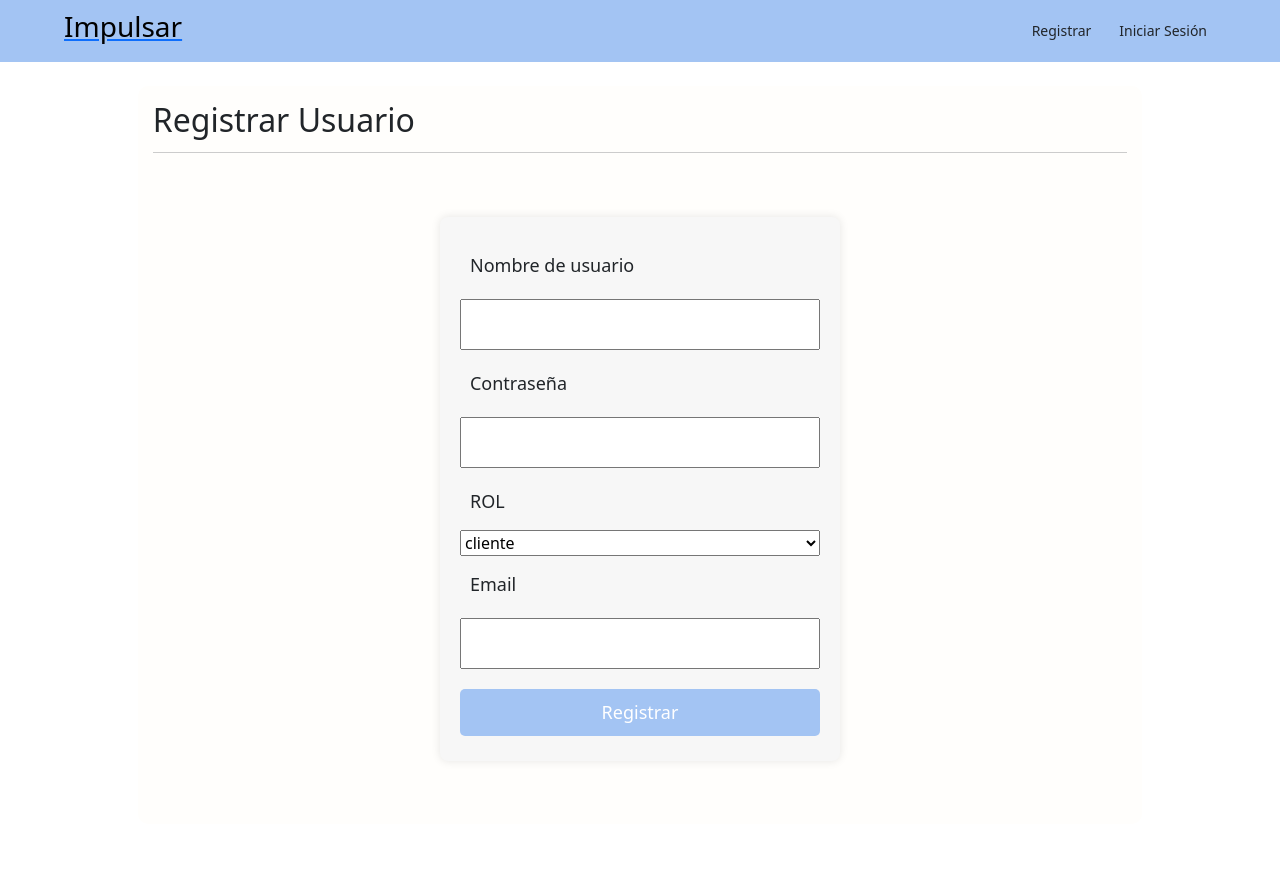
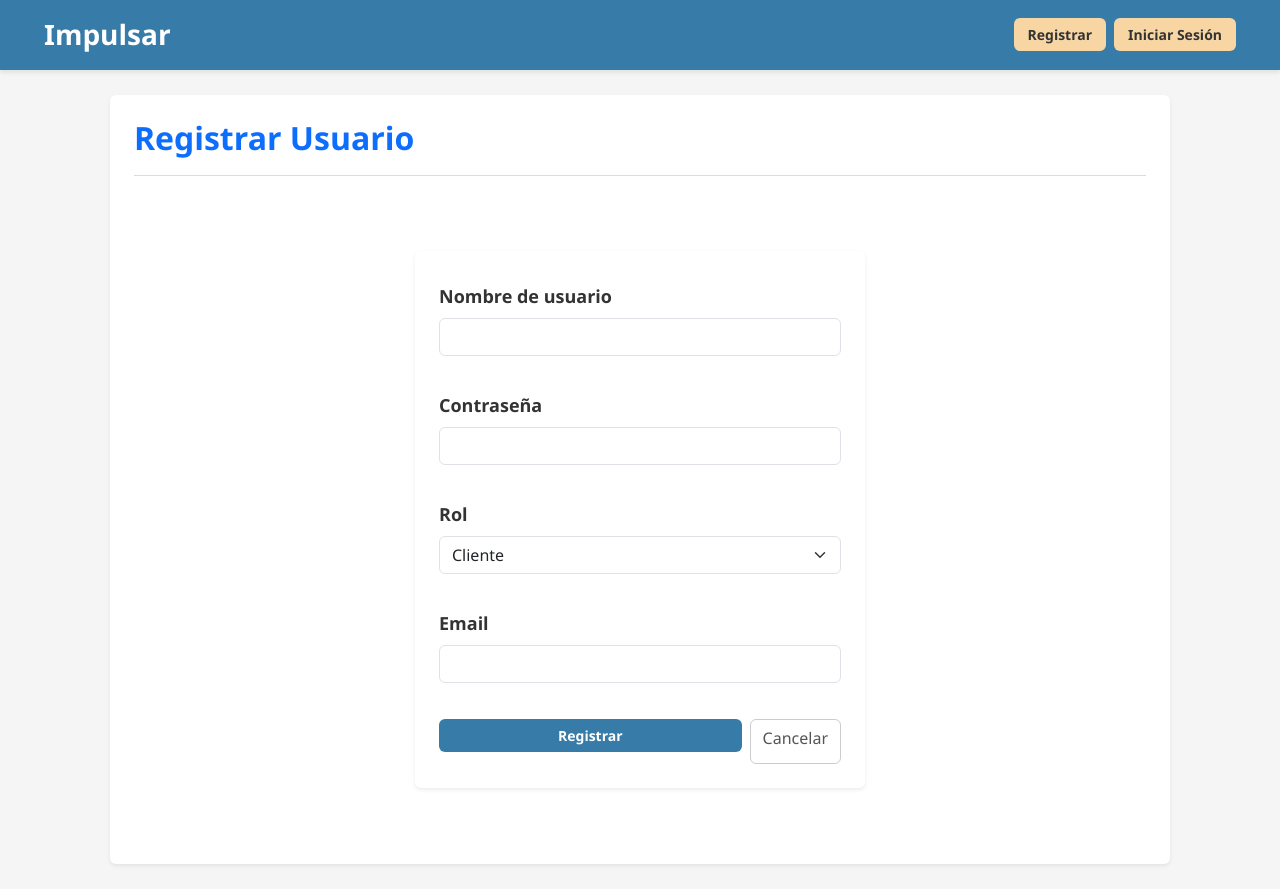
Before and after one commit to Franv-Dev/IMPULSAR, a Flask app: page /auth/register in a window 1280 px wide. Before the commit the page ends 762 px from the top, so only its background shows below. Run offline with Flask 3, Linux system fonts and the light colour scheme.

Commit message:
Mejora general

```diff
--- a/static/css/styles.css
+++ b/static/css/styles.css
@@ -9,30 +9,34 @@
 
 body {
     font-family: 'Segoe UI', Tahoma, Geneva, Verdana, sans-serif;
-    font-size: 20px;
-    background-color: #f5f5f5; /* gris muy claro */
+    font-size: 18px;
+    background-color: #f5f5f5;
     color: #333;
+    line-height: 1.5;
 }
 
 /* =========================
    HEADER / NAVBAR
 ========================= */
 .header {
-    background-color: #a3c4f3; /* azul pastel */
+    background-color: #377ba8; /* azul pastel más vivo */
     padding: 10px 0;
+    box-shadow: 0 2px 5px rgba(0,0,0,0.1);
 }
 
 .navbar-custom {
     display: flex;
     justify-content: space-between;
     align-items: center;
-    max-width: 90%;
+    max-width: 95%;
     margin: 0 auto;
+    flex-wrap: wrap;
 }
 
 .navbar-custom h1 {
-    color: #000000;
+    color: #fff;
     font-size: 28px;
+    font-weight: 700;
     text-decoration: none;
 }
 
@@ -40,40 +44,27 @@ body {
     display: flex;
     align-items: center;
     gap: 10px;
-}
-
-/* NAV RESPONSIVE */
-@media (max-width: 768px) {
-    .navbar-custom {
-        flex-direction: column;
-        align-items: flex-start;
-    }
-    .navbar-custom nav {
-        flex-direction: column;
-        align-items: flex-start;
-        gap: 5px;
-        margin-top: 10px;
-    }
+    flex-wrap: wrap;
 }
 
 /* IMAGEN USUARIO */
 .navbar-custom img {
-    width: 30px;
-    height: 30px;
+    width: 35px;
+    height: 35px;
     border-radius: 50%;
     object-fit: cover;
 }
 
 /* BOTONES PERSONALIZADOS */
 .btn-custom {
-    background-color: #f7d6a3; /* crema pastel */
+    background-color: #f7d6a3;
     color: #333;
-    border-radius: 5px;
-    padding: 5px 12px;
-    text-decoration: none;
+    border-radius: 6px;
+    padding: 6px 14px;
     font-size: 14px;
-    transition: background-color 0.3s ease;
+    font-weight: 600;
     border: none;
+    transition: all 0.3s ease;
 }
 
 .btn-custom:hover {
@@ -81,15 +72,28 @@ body {
     color: #fff;
 }
 
+/* BOTONES SECUNDARIOS */
+.btn-outline-secondary {
+    border: 1px solid #ccc;
+    color: #555;
+    transition: all 0.3s ease;
+}
+
+.btn-outline-secondary:hover {
+    background-color: #ccc;
+    color: #333;
+}
+
 /* =========================
    CONTENIDO PRINCIPAL
 ========================= */
 .content {
-    max-width: 90%;
-    margin: 20px auto;
-    padding: 15px;
-    background-color: #fffefc; /* crema suave */
-    border-radius: 10px;
+    max-width: 95%;
+    margin: 25px auto;
+    padding: 20px;
+    background-color: #fffefc;
+    border-radius: 12px;
+    box-shadow: 0 3px 8px rgba(0,0,0,0.05);
 }
 
 /* HEADER DE SECCIÓN */
@@ -97,44 +101,18 @@ body {
     display: flex;
     justify-content: space-between;
     align-items: center;
-    border-bottom: 1px solid #ccc;
-    padding-bottom: 5px;
-    margin-bottom: 15px;
+    border-bottom: 1px solid #ddd;
+    padding-bottom: 10px;
+    margin-bottom: 20px;
 }
 
 /* FLASH MESSAGES */
 .flash, .alert {
-    background-color: #d3d3d3; /* gris pastel */
+    background-color: #d3d3d3;
     color: #333;
-    padding: 10px;
-    margin-bottom: 10px;
-    border-radius: 5px;
-}
-
-/* =========================
-   ARTÍCULOS / PUBLICACIONES
-========================= */
-article {
-    padding: 10px;
-    margin-bottom: 15px;
-    border-bottom: 1px solid #ccc;
-}
-
-article header {
-    display: flex;
-    justify-content: space-between;
-    align-items: center;
-    margin-bottom: 8px;
-}
-
-article header h1 {
-    font-size: 26px;
-}
-
-article header .about {
-    font-style: italic;
-    color: #707070;
-    font-size: 18px;
+    padding: 10px 15px;
+    margin-bottom: 12px;
+    border-radius: 6px;
 }
 
 /* =========================
@@ -145,15 +123,7 @@ article header .about {
     justify-content: center;
     align-items: center;
     min-height: 80vh;
-}
-
-.register, .login {
-    width: 90%;
-    max-width: 400px;
-    background-color: #f7f7f7;
-    border-radius: 8px;
-    box-shadow: 0 0 10px rgba(0,0,0,0.1);
-    padding: 20px;
+    padding: 15px;
 }
 
 form {
@@ -161,34 +131,47 @@ form {
     flex-direction: column;
 }
 
-form label,
-form input,
-form textarea {
-    font-weight: 500;
-    margin: 5px 0;
-    font-size: 18px;
+form label {
+    font-weight: 600;
+    margin: 8px 0 4px;
+}
+
+form input, form textarea, form select {
+    font-size: 16px;
     padding: 10px;
+    border-radius: 6px;
+    border: 1px solid #ccc;
+    margin-bottom: 12px;
+    width: 100%;
+    transition: border 0.3s ease;
+}
+
+form input:focus, form textarea:focus, form select:focus {
+    border-color: #377ba8;
+    outline: none;
 }
 
 form input[type=submit] {
-    margin-top: 15px;
-    background-color: #a3c4f3; /* azul pastel */
+    background-color: #377ba8;
     color: #fff;
     border: none;
-    border-radius: 5px;
-    padding: 10px;
     cursor: pointer;
+    font-weight: 600;
     transition: background-color 0.3s ease;
 }
 
 form input[type=submit]:hover {
-    background-color: #7faee3;
+    background-color: #2c5d88;
 }
 
-/* LOGIN FORM ESPECIAL */
-.login {
-    max-width: 350px;
-    margin: 0 auto;
+/* LOGIN / REGISTER ESPECIALES */
+.register, .login {
+    width: 100%;
+    max-width: 450px;
+    background-color: #f7f7f7;
+    border-radius: 10px;
+    box-shadow: 0 4px 12px rgba(0,0,0,0.1);
+    padding: 25px;
 }
 
 /* =========================
@@ -212,67 +195,14 @@ form input[type=submit]:hover {
     max-width: 300px;
     flex: 0 0 auto;
     border-radius: 12px;
-    box-shadow: 0 4px 8px rgba(0,0,0,0.1);
+    box-shadow: 0 4px 10px rgba(0,0,0,0.08);
     background-color: #fff;
-    transition: transform 0.2s;
+    transition: transform 0.3s ease, box-shadow 0.3s ease;
 }
 
 .post-card:hover {
-    transform: translateY(-5px);
+    transform: translateY(-6px);
+    box-shadow: 0 8px 16px rgba(0,0,0,0.12);
 }
 
-.post-card img {
-    border-top-left-radius: 12px;
-    border-top-right-radius: 12px;
-    height: 180px;
-    object-fit: cover;
-}
-
-.post-card .card-body {
-    padding: 10px;
-}
-
-.post-card .card-title {
-    font-size: 20px;
-    color: #377ba8; /* azul pastel */
-    margin-bottom: 8px;
-}
-
-.post-card .card-text {
-    font-size: 16px;
-    color: #555;
-}
-
-.post-card small.text-muted {
-    font-size: 14px;
-    color: #999;
-}
-
-.post-card .btn-outline-primary {
-    border-color: #a3c4f3;
-    color: #377ba8;
-}
-
-.post-card .btn-outline-primary:hover {
-    background-color: #a3c4f3;
-    color: #fff;
-}
-
-.post-card .btn-outline-danger {
-    border-color: #f7d6a3;
-    color: #c96c6c;
-}
-
-.post-card .btn-outline-danger:hover {
-    background-color: #f7d6a3;
-    color: #fff;
-}
-
-/* =========================
-   MEDIA QUERIES RESPONSIVE
-========================= */
-@media (max-width: 768px) {
-    .post-card {
-        min-width: 200px;
-    }
-}
+.post-ca
--- a/templates/auth/register.html
+++ b/templates/auth/register.html
@@ -1,29 +1,39 @@
 {% extends 'base.html' %}
 
 {% block header %}
-
-    <h2>{% block title %} Registrar Usuario{% endblock %} </h2>
-
+<h2 class="fw-bold text-primary">{% block title %}Registrar Usuario{% endblock %}</h2>
 {% endblock %}
 
-{% block content%}
+{% block content %}
 <div class="form-container">
-<div class="register">
-    <form method="POST">
-        <label for="username">Nombre de usuario</label>
-        <input type="text" name="username" id="username" required>
-        <label for="password">Contraseña</label>
-        <input type="password" name="password" id="password" required>
-        <label for="rol">ROL</label>
-        <select id="rol" name="rol">
-            <option value="client">cliente</option>
-            <option value="enterprising">Emprendedor</option>
-        </select>
-        <label for="email">Email</label>
-        <input type="email" name="email" id="email" required>
-        <input type="submit" value="Registrar">
+    <form method="POST" class="p-4 bg-white rounded shadow-sm w-100" style="max-width: 450px;">
+        <div class="mb-3">
+            <label for="username" class="form-label fw-semibold">Nombre de usuario</label>
+            <input type="text" name="username" id="username" class="form-control" required>
+        </div>
+
+        <div class="mb-3">
+            <label for="password" class="form-label fw-semibold">Contraseña</label>
+            <input type="password" name="password" id="password" class="form-control" required>
+        </div>
+
+        <div class="mb-3">
+            <label for="rol" class="form-label fw-semibold">Rol</label>
+            <select id="rol" name="rol" class="form-select">
+                <option value="client">Cliente</option>
+                <option value="enterprising">Emprendedor</option>
+            </select>
+        </div>
+
+        <div class="mb-4">
+            <label for="email" class="form-label fw-semibold">Email</label>
+            <input type="email" name="email" id="email" class="form-control" required>
+        </div>
+
+        <div class="d-flex gap-2">
+            <input type="submit" value="Registrar" class="btn btn-custom flex-grow-1">
+            <a href="{{ url_for('auth.login') }}" class="btn btn-outline-secondary flex-grow-1 text-center">Cancelar</a>
+        </div>
     </form>
 </div>
-</div>
-
 {% endblock %}
--- a/templates/base.html
+++ b/templates/base.html
@@ -6,28 +6,30 @@
     <link rel="shortcut icon" href="{{ url_for('static',filename='imag/user.ico') }}" type="image/x-icon">
     <title>{% block title %}{% endblock %} - Impulsar</title>
 
+    <!-- Bootstrap 5 -->
+    <link href="https://cdn.jsdelivr.net/npm/bootstrap@5.3.0/dist/css/bootstrap.min.css" rel="stylesheet">
+
     <!-- CSS propio -->
     <link rel="stylesheet" href="{{ url_for('static',filename='css/styles.css') }}">
-
-    <!-- Bootstrap 5 -->
-    <link href="https://cdn.jsdelivr.net/npm/bootstrap@5.3.0/dist/css/bootstrap.min.css" rel="stylesheet">
 </head>
 <body>
 
 <!-- HEADER / NAVBAR -->
 <header class="header mb-4">
-    <div class="navbar-custom">
-        <a href="{{ url_for('blog.index') }}">
-            <h1>Impulsar</h1>
+    <div class="navbar-custom container d-flex justify-content-between align-items-center py-2">
+        <a href="{{ url_for('blog.index') }}" class="text-decoration-none">
+            <h1 class="text-white fw-bold m-0">Impulsar</h1>
         </a>
-        <nav>
+        <nav class="d-flex align-items-center gap-2 flex-wrap">
             {% if g.user %}
-            <img src="{{ url_for('static',filename='imag/user.ico') }}" alt="user">
-            <span>{{ g.user.username }}</span>
-            <a href="{{ url_for('auth.logout') }}" class="btn btn-custom btn-sm">Cerrar Sesión</a>
+                <div class="d-flex align-items-center gap-2">
+                    <img src="{{ url_for('static',filename='imag/user.ico') }}" alt="Usuario" class="rounded-circle" width="35" height="35">
+                    <span class="text-white fw-semibold">{{ g.user.username }}</span>
+                    <a href="{{ url_for('auth.logout') }}" class="btn btn-custom btn-sm">Cerrar Sesión</a>
+                </div>
             {% else %}
-            <a href="{{ url_for('auth.register') }}" class="btn btn-custom btn-sm">Registrar</a>
-            <a href="{{ url_for('auth.login') }}" class="btn btn-custom btn-sm">Iniciar Sesión</a>
+                <a href="{{ url_for('auth.register') }}" class="btn btn-custom btn-sm">Registrar</a>
+                <a href="{{ url_for('auth.login') }}" class="btn btn-custom btn-sm">Iniciar Sesión</a>
             {% endif %}
         </nav>
     </div>
@@ -36,23 +38,22 @@
 <!-- FLASH MESSAGES -->
 <div class="container">
     {% for message in get_flashed_messages() %}
-    <div class="alert alert-info alert-dismissible fade show" role="alert">
-        {{ message }}
-        <button type="button" class="btn-close" data-bs-dismiss="alert" aria-label="Close"></button>
-    </div>
+        <div class="alert alert-info alert-dismissible fade show rounded" role="alert">
+            {{ message }}
+            <button type="button" class="btn-close" data-bs-dismiss="alert" aria-label="Cerrar"></button>
+        </div>
     {% endfor %}
 </div>
 
 <!-- CONTENIDO PRINCIPAL -->
-<section class="container">
-    <div class="content">
-        <header class="mb-3">
+<main class="container">
+    <div class="content p-4 bg-white rounded shadow-sm">
+        <header class="mb-4">
             {% block header %}{% endblock %}
         </header>
-
         {% block content %}{% endblock %}
     </div>
-</section>
+</main>
 
 <!-- SCRIPTS BOOTSTRAP -->
 <script src="https://cdn.jsdelivr.net/npm/bootstrap@5.3.0/dist/js/bootstrap.bundle.min.js"></script>
```
Also changed, not shown: templates/auth/login.html (+18 -11 lines), templates/blog/create.html (+25 -14 lines), templates/blog/index.html (+10 -11 lines), templates/blog/update.html (+34 -19 lines), static/uploads/Captura_de_pantalla_2025-09-13_235228.png (added).
